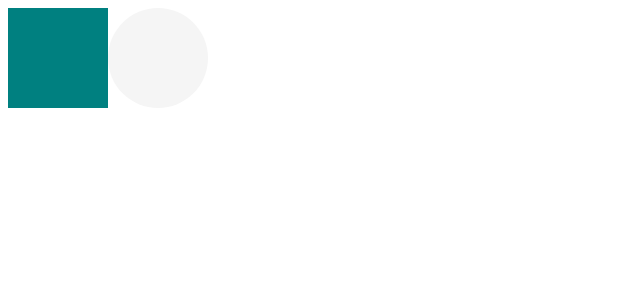
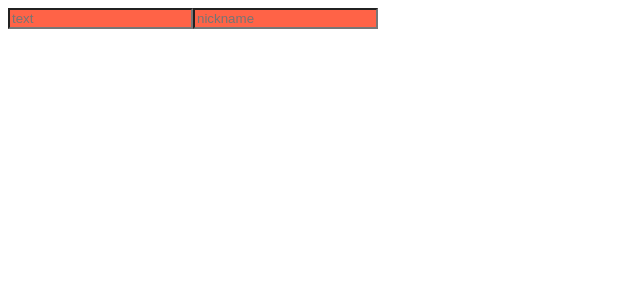
Before and after one commit to yujini-kim/react-masterclass, a React (Create React App) app: page / in a window 1280 px wide. Shown: the top 300 px of the page, without its empty margins (0-640 px from the left). Built offline with nearby package versions, Linux system fonts and the light colour scheme.

Commit message:
#2.3 'As' and Attrs

```diff
--- a/src/App.js
+++ b/src/App.js
@@ -4,21 +4,18 @@ const Father = styled.div`
   display: flex;
 `;
 
-const Box = styled.div`
-  background-color: ${(props) => props.bgColor};
-  width: 100px;
-  height: 100px;
-`;
-
-const Circle = styled(Box)`
-  border-radius: 50px;
+const Input = styled.input.attrs((props) => ({
+  required: props.rq,
+  placeholder: props.ph || "text",
+}))`
+  background-color: tomato;
 `;
 
 function App() {
   return (
     <Father>
-      <Box bgColor="teal" />
-      <Circle bgColor="whitesmoke" />
+      <Input rq={true} />
+      <Input rq={false} ph={"nickname"} />
     </Father>
   );
 }
```
